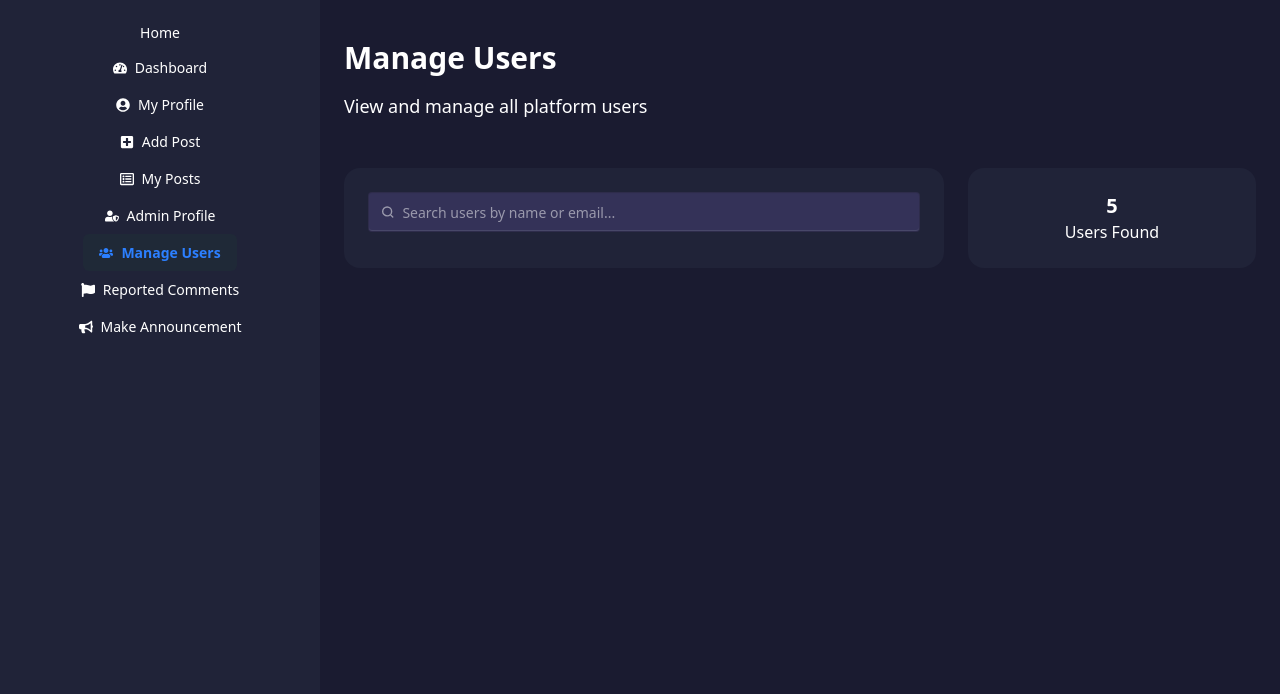
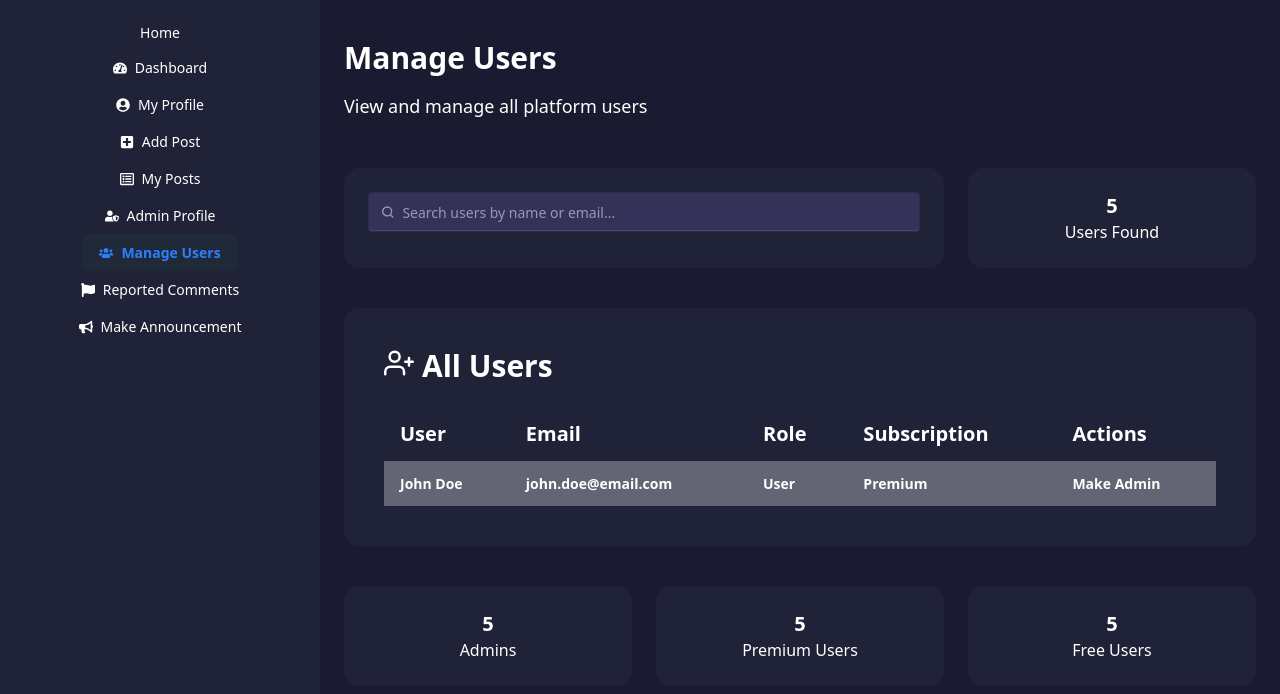
Before and after one commit to mahatab6/Node-Talk-Client-Side, a React (Vite) app: page /dashboard/manage-users in a window 1280 px wide. Shown: the top 694 px of the page. Built offline with nearby package versions, Linux system fonts and the light colour scheme; no server answers; sample sign-in values are in the browser's storage.

Commit message:
all user table and active user ui done

```diff
--- a/src/pages/adminDashboard/ManageUsers.jsx
+++ b/src/pages/adminDashboard/ManageUsers.jsx
@@ -1,4 +1,9 @@
 import React from 'react';
+import { FaRegComments } from 'react-icons/fa';
+import { MdDelete } from 'react-icons/md';
+import { Link } from 'react-router';
+import { FiUserPlus } from "react-icons/fi";
+
 
 const ManageUsers = () => {
     return (
@@ -33,6 +38,55 @@ const ManageUsers = () => {
                 </div>
             </div>
 
+            <div className='p-10 bg-[#202338] rounded-2xl mb-10'>
+                <h2 className='text-3xl font-bold mb-6 inline-flex gap-2'><FiUserPlus /> All Users</h2>
+                <div>
+                    <div className="overflow-x-auto">
+                        <table className="table">
+                            {/* head */}
+                            <thead>
+                                <tr className='text-white font-bold text-xl'>
+                                    <th>User</th>
+                                    <th>Email</th>
+                                    <th>Role</th>
+                                    <th>Subscription</th>
+                                    <th>Actions</th>
+                                </tr>
+                            </thead>
+
+                            <tbody>
+
+                                <tr className="hover:bg-white/5 font-bold bg-white/30">
+                                    <th>John Doe</th>
+                                    <td>john.doe@email.com</td>
+                                    <td>User</td>
+                                    <td>Premium</td>
+                                    <td>Make Admin</td>
+                                </tr>
+
+                            </tbody>
+                        </table>
+                    </div>
+                </div>
+            </div>
+
+            <div className='grid grid-cols-1 md:grid-cols-3 gap-6'>
+                <div className='text-center p-6 bg-[#202338] rounded-2xl'>
+                    <span className='text-xl font-bold'>5</span>
+                    <p>Admins</p>
+                </div>
+
+                <div className='text-center p-6 bg-[#202338] rounded-2xl'>
+                    <span className='text-xl font-bold'>5</span>
+                    <p>Premium Users</p>
+                </div>
+
+                <div className='text-center p-6 bg-[#202338] rounded-2xl'>
+                    <span className='text-xl font-bold'>5</span>
+                    <p>Free Users</p>
+                </div>
+            </div>
+
         </div>
     );
 };
```
